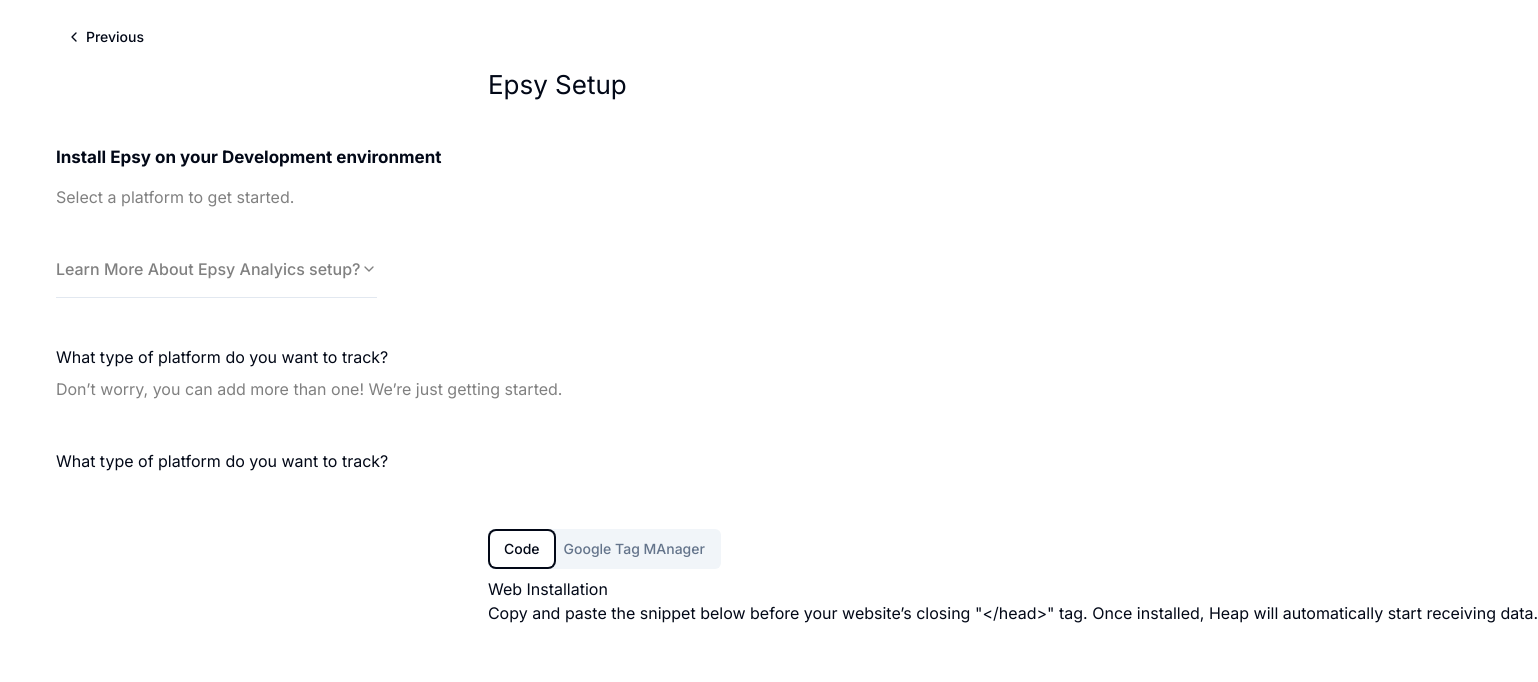
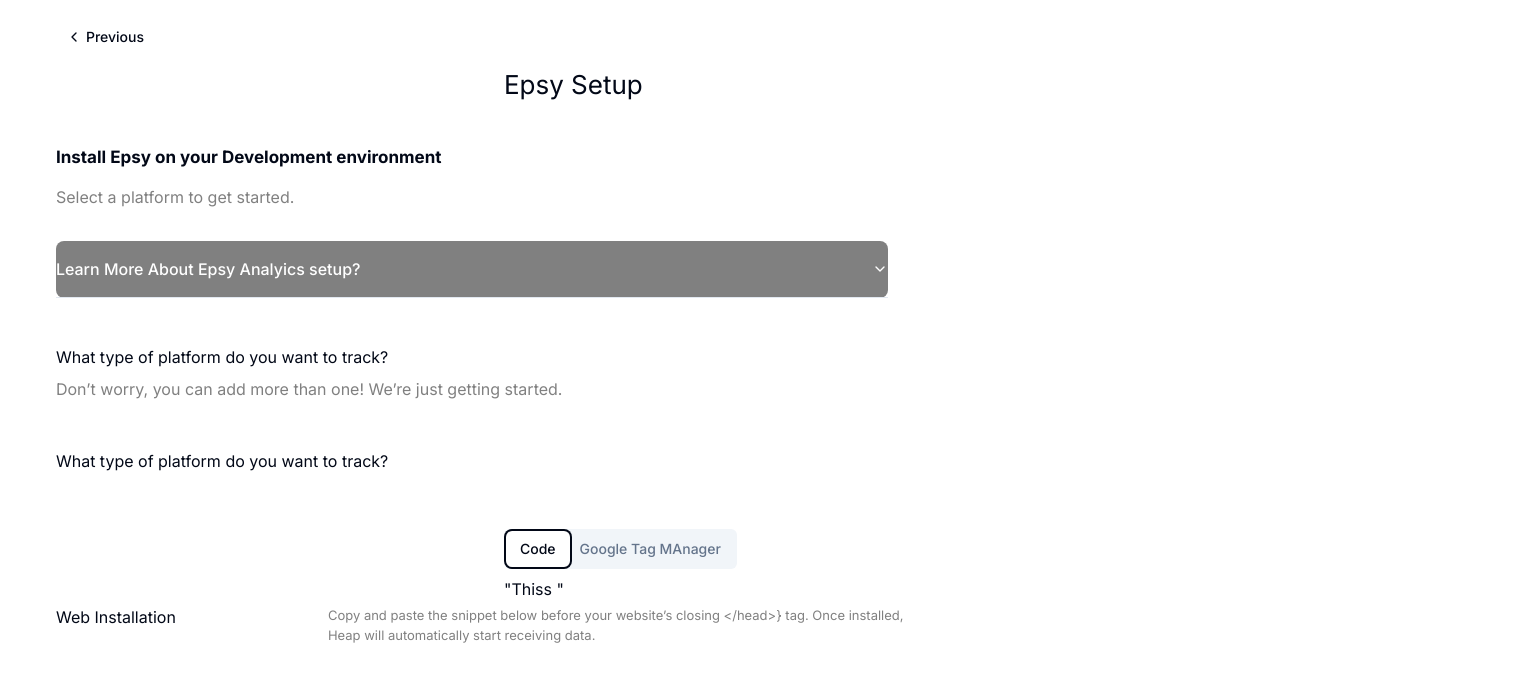
Before and after one commit to RushikeshChamle/EPSY, a Next.js app: page /account/setup in a window 1280 px wide. Both pictures are taken after a click on the tab "Code". Shown: the top 682 px of the page, 1538 px wide, since content can reach past the window. Built offline with nearby package versions, Linux system fonts and the light colour scheme.

Commit message:
added codesnipit

```diff
--- a/src/app/account/setup/page.tsx
+++ b/src/app/account/setup/page.tsx
@@ -41,7 +41,7 @@
         <h1
           style={{
             position: "absolute",
-            left: "27rem",
+            left: "28rem",
             top: "3rem",
             whiteSpace: "nowrap",
             fontSize: "26px",
@@ -81,12 +81,30 @@
           fontSize: "16px",
           whiteSpace: "nowrap",
           top: "14rem",
-          color: "gray",
+          left: "0rem",
+          color: "white",
+          padding: "0rem",
+          width: "52rem",
+
+          borderRadius: "8px",
+          background: "grey",
         }}
       >
         <Accordion type="single" collapsible orientation="horizontal">
+          {/* position: absolute;
+    background: grey;
+    color: white;
+    border-radius: 8px;
+    width: 52rem;
+    left: 0rem;
+    justify-content: flex-start;
+    padding: 1rem; */}
           <AccordionItem value="item-1">
-            <AccordionTrigger>
+            <AccordionTrigger
+              style={{
+                right: "5rem",
+              }}
+            >
               Learn More About Epsy Analyics setup?
             </AccordionTrigger>
             <AccordionContent>
@@ -145,7 +163,7 @@
           whiteSpace: "nowrap",
           fontSize: "16px",
           top: "32rem",
-          left: "27rem",
+          left: "28rem",
         }}
       >
         <Tabs defaultValue="account" className="w-[900px] h-5">
@@ -156,15 +174,64 @@
             </TabsTrigger>
           </TabsList>
           <TabsContent value="code">
-            <h4>Web Installation</h4>
+            <h4
+              style={{
+                position: "absolute",
+                fontSizeAdjust: "medium",
+                left: "-28rem",
+                bottom: "-5rem",
+                fontSize: "16px",
+              }}
+            >
+              Web Installation
+            </h4>
 
-            <p>
-              {
-                'Copy and paste the snippet below before your website’s closing "</head>" tag. Once installed, Heap will automatically start receiving data.'
-              }{" "}
+            <p
+              style={{
+                position: "absolute",
+
+                left: "-11rem",
+                bottom: "-6rem",
+                color: "grey",
+                fontSize: "13px",
+              }}
+            >
+              Copy and paste the snippet below before your website’s closing{" "}
+              {"</head>}"} tag. Once installed, <br></br>Heap will automatically
+              start receiving data.
+            </p>
+
+            <span> "Thiss "</span>
+          </TabsContent>
+          {/* //Googgle Tag Mananager UI */}
+          <TabsContent value="Google Tag MAnager">
+            <h4
+              style={{
+                position: "absolute",
+                fontSizeAdjust: "medium",
+                left: "-28rem",
+                bottom: "-5rem",
+                fontSize: "16px",
+              }}
+            >
+              Google Web Installation
+            </h4>
+
+            <p
+              style={{
+                position: "absolute",
+
+                left: "-11rem",
+                bottom: "-6rem",
+                color: "grey",
+                fontSize: "13px",
+              }}
+            >
+              Copy and paste the snippet below before your website’s closing{" "}
+              {"</head>}"} tag. Once installed, <br></br>Heap will automatically
+              start receiving data.
             </p>
           </TabsContent>
-          <TabsContent value="password">Change your password here.</TabsContent>
         </Tabs>
       </div>
     </div>
```
Also changed, not shown: 1 other file (tests, documents, lock files or other folders).
